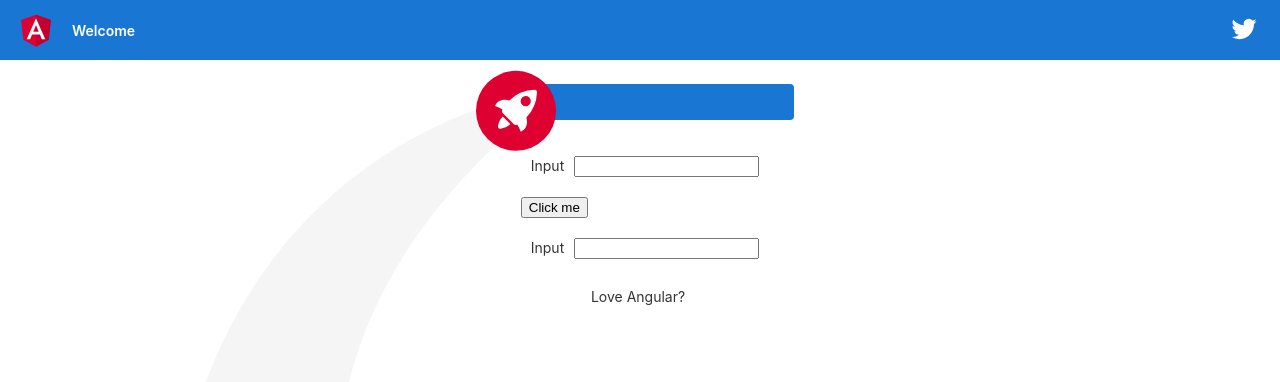
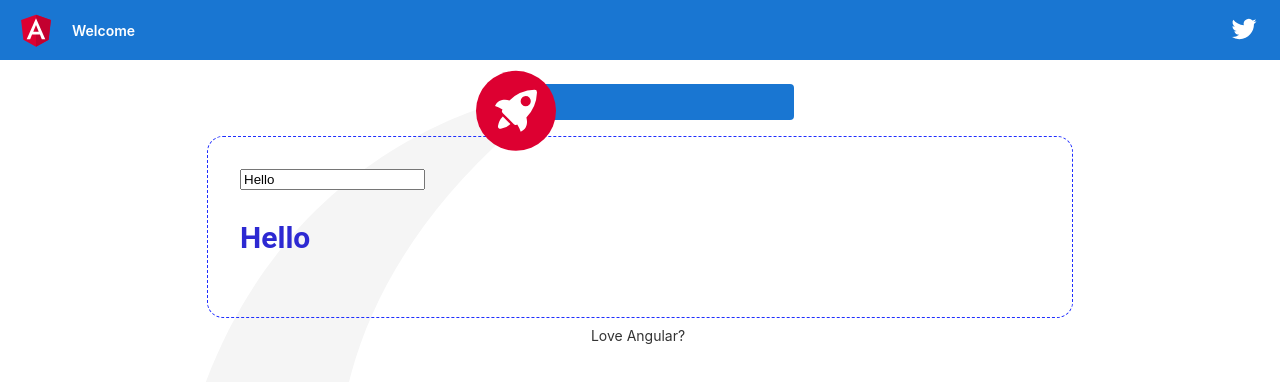
Before and after one commit to Error4ik/angular, an Angular app: page / in a window 1280 px wide. Shown: the top 382 px of the page. Built offline with nearby package versions, Linux system fonts and the light colour scheme.

Commit message:
Two way binding.

```diff
--- a/src/app/app.component.html
+++ b/src/app/app.component.html
@@ -47,26 +47,7 @@
   </div>
 
   <!-- Resources -->
-  <div>
-    <div>
-      <label for="name">Input</label>
-      <input type="text" id="name" (input)="onInput($event)">
-    </div>
-    <p>{{ inputValue }}</p>
-    <div>
-      <button (click)="onCLick()">Click me</button>
-    </div>
-    <div>
-      <label for="name2">Input</label>
-      <input
-        id="name2"
-        type="text"
-        (keyup.enter)="onInput2($event)"
-        (blur)="onBlur(myInput.value)"
-        #myInput
-      >
-    </div>
-  </div>
+  <app-my2></app-my2>
 
   <!-- Footer -->
   <footer>
--- a/src/app/app.module.ts
+++ b/src/app/app.module.ts
@@ -4,6 +4,7 @@
 import { AppComponent } from './app.component';
 import {MyComponent} from './my/my.component';
 import { My2Component } from './my2/my2.component';
+import {FormsModule} from '@angular/forms';
 
 @NgModule({
   declarations: [
@@ -12,7 +13,8 @@
     My2Component
   ],
   imports: [
-    BrowserModule
+    BrowserModule,
+    FormsModule
   ],
   providers: [],
   bootstrap: [AppComponent]
--- a/src/app/my2/my2.component.css
+++ b/src/app/my2/my2.component.css
@@ -1,6 +1,6 @@
 .my-component {
   width: 800px;
-  border: 1rem dashed #1f2dff;
+  border: 1px dashed #1f2dff;
   border-radius: 1rem;
   padding: 2rem;
 }
--- a/src/app/my2/my2.component.html
+++ b/src/app/my2/my2.component.html
@@ -1,13 +1,4 @@
 <div class="my-component">
-  <h2>
-    This is my {{title}}
-  </h2>
-
-  <p>Lorem ipsum dolor sit amet, consectetur adipisicing elit. A at consectetur, cupiditate facere fuga, fugiat id,
-    ipsam laborum maxime modi molestiae natus nemo officiis quidem quos rem reprehenderit sapiente similique. Accusamus,
-    adipisci architecto corporis cum cumque cupiditate ducimus esse eum exercitationem fugit illum inventore iure labore
-    minus nostrum pariatur, quaerat quas, quia quo quod reiciendis repellat sint unde. Adipisci, dolorem expedita
-    inventore magnam placeat sunt vel! Alias amet, aperiam atque aut consequuntur cupiditate deleniti dolorem, eos est
-    id, incidunt nulla odio quae reiciendis soluta temporibus voluptate. Architecto consequatur exercitationem illo
-    quidem quos! Aut, placeat, veritatis? Cumque doloribus numquam quae voluptatibus.</p>
+  <input type="text" [(ngModel)]="title">
+  <p>{{ title }}</p>
 </div>
--- a/src/app/my2/my2.component.ts
+++ b/src/app/my2/my2.component.ts
@@ -1,4 +1,4 @@
-import { Component } from '@angular/core';
+import {Component} from '@angular/core';
 
 @Component({
   selector: 'app-my2',
@@ -6,4 +6,5 @@
   styleUrls: ['./my2.component.css']
 })
 export class My2Component {
+  title = 'Hello';
 }
```
